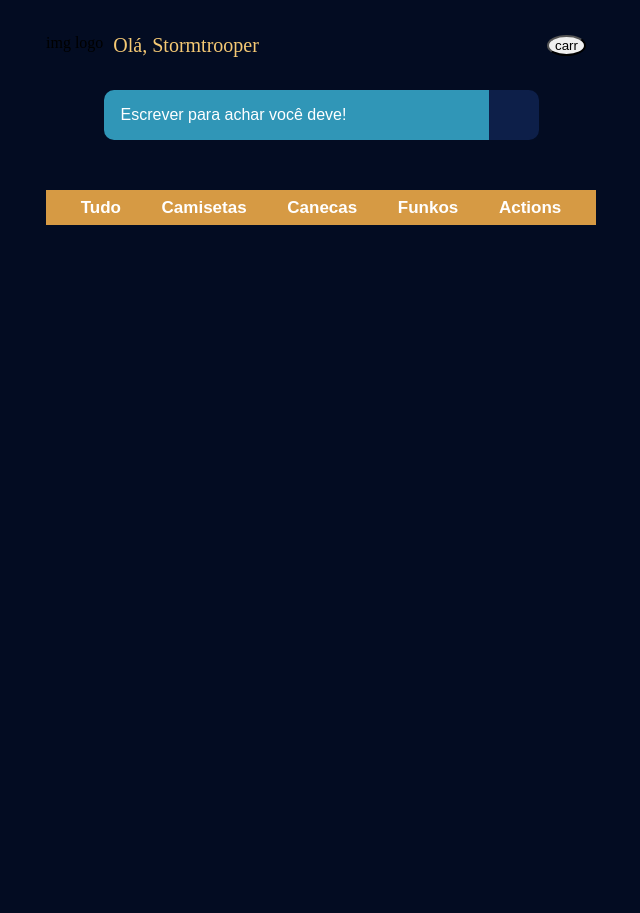
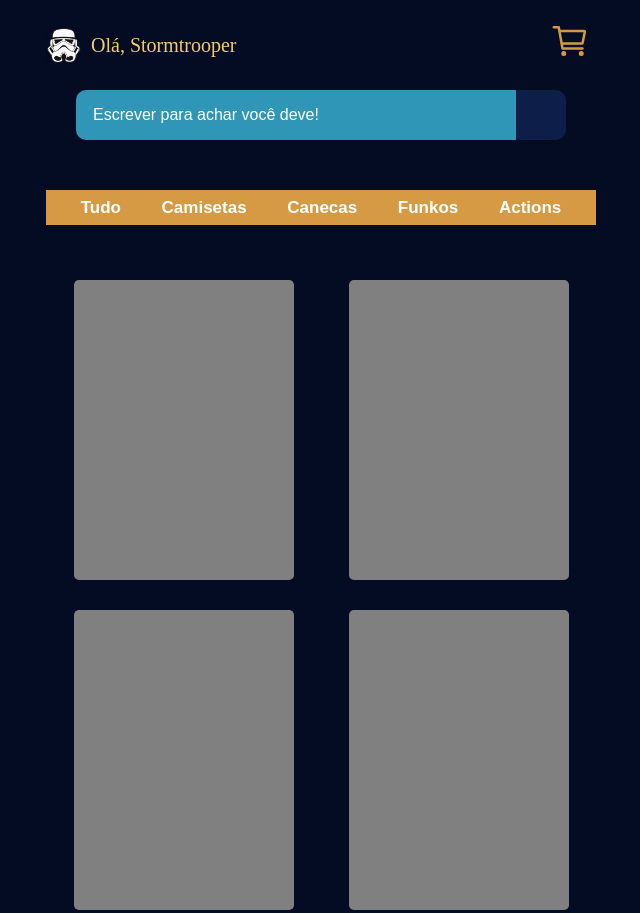
Before and after one commit to LeonMesquita/projeto14-darkside-store-front, a React app: page / in a window 1280 px wide. Shown: the top 913 px of the page, without its empty margins (319-959 px from the left). Before the commit the page ends 800 px from the top, so only its background shows below. Built offline with nearby package versions, Linux system fonts and the light colour scheme; some icons are missing.

Commit message:
esboço exibir produtos

```diff
--- a/package.json
+++ b/package.json
@@ -3,6 +3,7 @@
   "version": "0.1.0",
   "private": true,
   "dependencies": {
+    "ionicons": "^6.0.2",
     "react": "^17.0.2",
     "react-dom": "^17.0.2",
     "react-ionicons": "^4.2.0",
--- a/public/index.html
+++ b/public/index.html
@@ -6,6 +6,7 @@
     <title>Darkside Store</title>
   </head>
   <body>
+    <script src="https://unpkg.com/ionicons@5.0.0/dist/ionicons.js"></script>
     <noscript>You need to enable JavaScript to run this app.</noscript>
     <div class="root"></div>
   </body>
--- a/src/components/NavBar.js
+++ b/src/components/NavBar.js
@@ -1,15 +1,21 @@
 import styled from 'styled-components';
+import trooper from '../images/trooper.png';
+import { CartOutline } from 'react-ionicons'
 
 export default function NavBar(){
     return(
         <>
             <Navbar>
                 <div>
-                    <h6>img logo</h6>
+                    <img src={trooper} alt='trooper'/>
                     <p>Olá, Stormtrooper</p>
                 </div>
 
-                <button>carr</button>
+                <button>
+
+                <ion-icon name="cart-outline"></ion-icon>
+
+                </button>
 
             </Navbar>
             <div className='sized-box'></div>
@@ -19,13 +25,17 @@ export default function NavBar(){
 }
 
 const Navbar = styled.div`
-    width: 100%;
+    width: 550px;
     height: 90px;
-    position: absolute;
+    background-color: #030C22;
+    position: fixed;
     display: flex;
     align-items: center;
     justify-content: space-between;
     top: 0;
+    img{
+        height: 35px;
+    }
 
 
     p{
@@ -37,11 +47,28 @@ const Navbar = styled.div`
 
     button{
         border-radius: 50%;
-        margin-right: 10px;
+        cursor: pointer;
+        background: transparent;
+        border: none;
+        font-size: 40px;
+        transition: font-size 0.5s;
+        color: #D49943;
+
+        &:hover{
+            font-size: 46px;
+        }
+
+
     }
 
     div{
         display: flex;
+        align-items: center;
+
+    }
+
+    @media(max-width: 550px) {
+        width: 100%
     }
 
 `
--- /dev/null
+++ b/src/components/ProductCard.js
@@ -0,0 +1,28 @@
+import styled from 'styled-components';
+export default function ProductCard(){
+    return(
+        <Productcard>
+
+        </Productcard>
+    );
+}
+
+const Productcard = styled.div`
+    height: 300px;
+    width: 40%;
+    background: grey;
+    margin: 15px 00px;
+    border-radius: 5px;
+
+    transition: height 0.3s;
+    transition: width 0.3s;
+
+
+    @media(max-width: 350px) {
+       width: 80%;
+       height: 400px;
+       margin: auto;
+       margin-top: 15px;
+       margin-bottom: 15px;
+    }
+`
--- a/src/components/SearchBar.js
+++ b/src/components/SearchBar.js
@@ -28,9 +28,12 @@ const Searchbar = styled.div`
     justify-content: center;
 
     input{
-        width: 70%;
+        width: 80%;
 
         border-radius: 10px  0 0 10px;
+    }
+    input:focus {
+        border-right: none;
     }
 
     button{
@@ -44,4 +47,6 @@ const Searchbar = styled.div`
         cursor: pointer;
         border-radius: 0px  10px 10px 0px;
     }
+
+
 `
--- a/src/components/pages/HomePage.js
+++ b/src/components/pages/HomePage.js
@@ -1,48 +1,40 @@
 import { useState } from "react";
 import styled from 'styled-components';
+import ProductCard from "../ProductCard";
 import SearchBar from "../SearchBar";
+import SuggestionsArea from "../styled/SuggestionsArea";
 export default function HomePage(){
     const [searchedProduct, setSearchedProduct] = useState('');
     //#D49943
     //#F5C974
     const productTypeList = ['Tudo', 'Camisetas', 'Canecas', 'Funkos', 'Actions'];
+    const products = Array(20).fill(
+        {
+            name: 'Camiseta Star Wars',
+            type: 'camiseta'
+        }
+    );
     return(
         <>
             <SearchBar value={searchedProduct} setValue={setSearchedProduct}/>
             <SuggestionsArea>
-                {productTypeList.map((type) => <button>{type}</button>)}
+                {productTypeList.map((type, index) => <button key={index}>{type}</button>)}
             </SuggestionsArea>
+            <ProductsArea>
+                {products.map((product) => <ProductCard />)}
+
+            </ProductsArea>
         </>
     );
 }
 
-const SuggestionsArea = styled.div`
-    height: 35px;
+
+const ProductsArea = styled.div`
+  //  height: 100vh;
+  margin-top: 40px;
     width: 100%;
-    background: #D69A44;
     display: flex;
-    margin-top: 50px;
+    flex-wrap: wrap;
     align-items: center;
-    justify-content: space-evenly;
-    overflow: scroll;
-
-    button{
-        border: none;
-        background: transparent;
-        color: white;
-        font-weight: 700;
-        font-size: 17px;
-        cursor: pointer;
-        transition: font-size 0.2s;
-
-        &:hover{
-
-            font-size: 20px;
-
-    }
-
-    }
-
-
-
+    justify-content: space-around;
 `
--- /dev/null
+++ b/src/components/styled/SuggestionsArea.js
@@ -0,0 +1,31 @@
+import styled from 'styled-components';
+
+const SuggestionsArea = styled.div`
+    height: 35px;
+    width: 100%;
+    background: #D69A44;
+    display: flex;
+    margin-top: 50px;
+    align-items: center;
+    justify-content: space-evenly;
+    overflow: hidden;
+
+    button{
+
+        border: none;
+        background: transparent;
+        color: white;
+        font-weight: 700;
+        font-size: 17px;
+        cursor: pointer;
+        transition: font-size 0.2s;
+
+        &:hover{
+
+            font-size: 20px;
+
+    }
+
+    }
+`
+export default SuggestionsArea;
```
Also changed, not shown: src/images/trooper.png (added), 1 other file.
